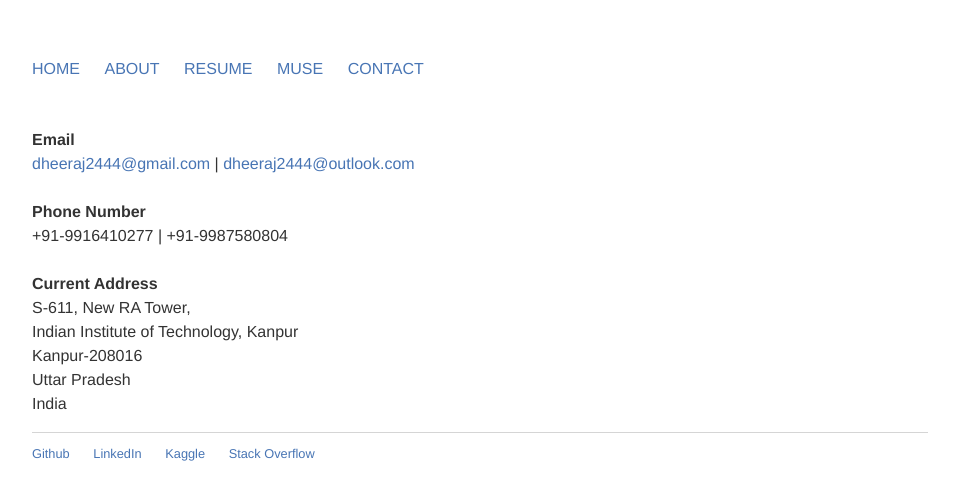
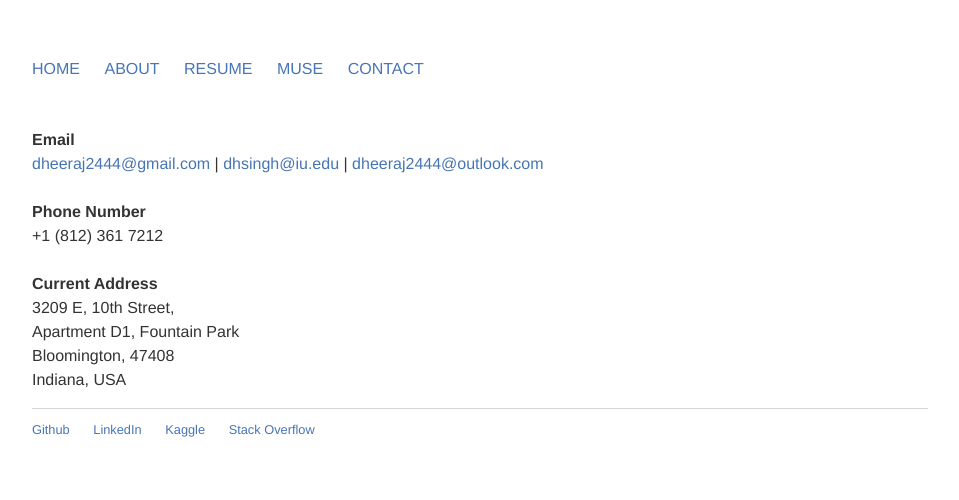
Before and after one commit to Dheeraj2444/Dheeraj2444.github.io, a Jekyll site: the page built from contact/index.html, in a window 1280 px wide. Shown: the top 500 px of the page, without its empty margins (160-1119 px from the left). Built offline with Jekyll 4.4.1, drawn with Linux system fonts in a browser that asks for light colours.

Commit message:
Update index.html

```diff
--- a/contact/index.html
+++ b/contact/index.html
@@ -4,12 +4,11 @@ title: Dheeraj Singh
 ---
 
   <p><strong>Email</strong><br>
-  <a href="mailto:dheeraj2444@gmail.com">dheeraj2444@gmail.com</a> | <a href="mailto:dheeraj2444@outlook.com">dheeraj2444@outlook.com</a> <br><br>
+  <a href="mailto:dheeraj2444@gmail.com">dheeraj2444@gmail.com</a> |  <a href="mailto:dhsingh@iu.edu">dhsingh@iu.edu</a> | <a href="mailto:dheeraj2444@outlook.com">dheeraj2444@outlook.com</a> <br><br>
   <strong>Phone Number</strong><br>
-  +91-9916410277 | +91-9987580804 <br><br>
+  +1 (812) 361 7212<br><br>
   <strong>Current Address</strong><br>
-  S-611, New RA Tower,<br>
-  Indian Institute of Technology, Kanpur<br>
-  Kanpur-208016 <br>
-  Uttar Pradesh<br>
-  India</p>
+  3209 E, 10th Street,<br>
+  Apartment D1, Fountain Park<br>
+  Bloomington, 47408 <br>
+  Indiana, USA<br></p>
```
